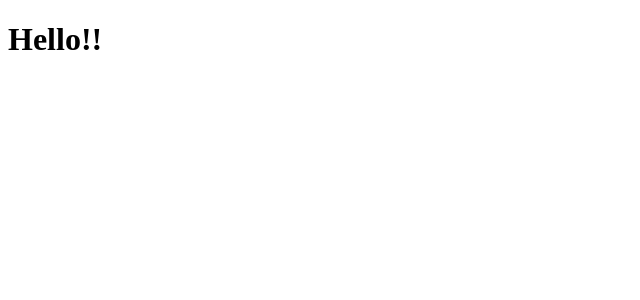
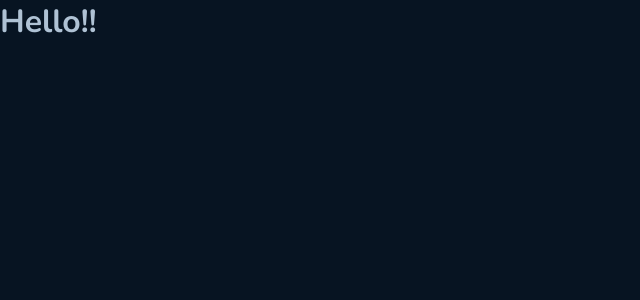
Before and after one commit to martahil/GithubBlogChallenge03, a React (Vite) app: page / in a window 1280 px wide. Shown: the top 300 px of the page, without its empty margins (0-640 px from the left). Built offline with nearby package versions, Linux system fonts and the light colour scheme.

Commit message:
Add global styles for layout and typography

```diff
--- a/index.html
+++ b/index.html
@@ -1,12 +1,23 @@
 <!doctype html>
 <html lang="en">
+
 <head>
   <meta charset="UTF-8" />
+
+  <link rel="preconnect" href="https://fonts.googleapis.com" />
+  <link rel="preconnect" href="https://fonts.gstatic.com" crossorigin />
+
   <meta name="viewport" content="width=device-width, initial-scale=1.0" />
+
+  <link href="https://fonts.googleapis.com/css2?family=Nunito:ital,wght@0,200..1000;1,200..1000&display=swap"
+    rel="stylesheet" />
+
   <title>Github Blog</title>
 </head>
+
 <body>
   <div id="root"></div>
   <script type="module" src="/src/main.tsx"></script>
 </body>
+
 </html>
--- a/package.json
+++ b/package.json
@@ -11,12 +11,14 @@
   },
   "dependencies": {
     "react": "^19.0.0",
-    "react-dom": "^19.0.0"
+    "react-dom": "^19.0.0",
+    "styled-components": "^6.1.15"
   },
   "devDependencies": {
     "@eslint/js": "^9.21.0",
     "@types/react": "^19.0.10",
     "@types/react-dom": "^19.0.4",
+    "@types/styled-components": "^5.1.34",
     "@vitejs/plugin-react": "^4.3.4",
     "eslint": "^9.21.0",
     "eslint-plugin-react-hooks": "^5.1.0",
--- a/src/App.tsx
+++ b/src/App.tsx
@@ -1,6 +1,12 @@
+import { GlobalStyle } from "./styles/global"
+
 function App() {
   return (
+    <>
     <h1>Hello!!</h1>
+    <GlobalStyle />
+    </>
+
   )
 }
 
--- /dev/null
+++ b/src/styles/global.ts
@@ -0,0 +1,24 @@
+import { createGlobalStyle } from "styled-components";
+
+export const GlobalStyle = createGlobalStyle`
+  * {
+    margin: 0;
+    padding: 0;
+    box-sizing: border-box;
+  }
+
+  :focus {
+    outline: 0;
+
+  }
+
+  body {
+    background: #071422;
+    color: #AFC2D4;
+    -webkit-font-smoothing: antialiased;
+  }
+
+  body, input, textarea, button {
+    font-family: Nunito;
+  }
+`;
```
Also changed, not shown: 2 other files (tests, documents, lock files or other folders). Lines whose indentation alone changed are shown as unchanged.
